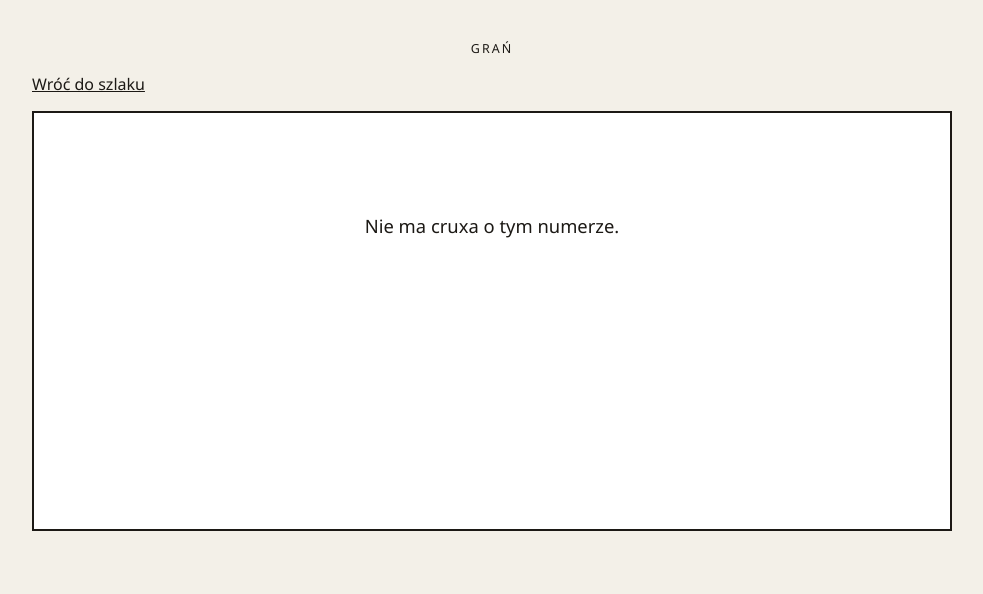
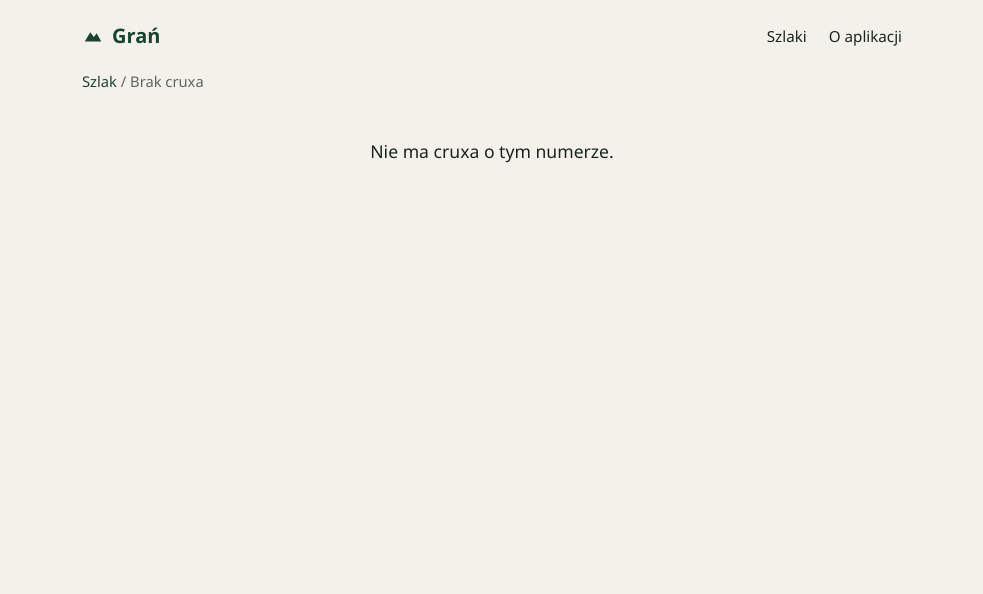
Before and after one commit to AWaligoraa/Gran, a Spring Boot app: page /cruxes/1 in a window 1280 px wide. Shown: the top 594 px of the page, without its empty margins (148-1131 px from the left). Run offline with Spring Boot 4, Linux system fonts and the light colour scheme.

Commit message:
feat: add photo and neighbors on a crux page

```diff
--- /dev/null
+++ b/src/main/resources/static/crux-page.css
@@ -0,0 +1,201 @@
+:root {
+    color: #1a2420;
+    background: #f4f1eb;
+    font-family: "Segoe UI", sans-serif;
+}
+
+* {
+    box-sizing: border-box;
+}
+
+body {
+    margin: 0;
+}
+
+a {
+    color: inherit;
+}
+
+.top {
+    display: flex;
+    align-items: center;
+    justify-content: space-between;
+    gap: 24px;
+    width: min(820px, calc(100% - 40px));
+    margin: 0 auto;
+    padding: 22px 0;
+}
+
+.brand {
+    display: inline-flex;
+    align-items: center;
+    gap: 8px;
+    color: #1b4332;
+    font-weight: 700;
+    font-size: 1.25rem;
+    text-decoration: none;
+}
+
+.brand svg {
+    width: 22px;
+    height: 22px;
+    fill: #1b4332;
+}
+
+.top nav {
+    display: flex;
+    gap: 22px;
+}
+
+.top nav a {
+    text-decoration: none;
+    font-size: 0.95rem;
+}
+
+.top nav a:hover {
+    text-decoration: underline;
+}
+
+main {
+    width: min(820px, calc(100% - 40px));
+    margin: 0 auto;
+    padding-bottom: 64px;
+}
+
+.crumb {
+    margin: 0 0 18px;
+    color: #5c6762;
+    font-size: 0.92rem;
+}
+
+.crumb a {
+    color: #1b4332;
+    text-decoration: none;
+}
+
+.crumb a:hover {
+    text-decoration: underline;
+}
+
+.photo {
+    position: relative;
+    overflow: hidden;
+    height: 280px;
+    border-radius: 18px;
+    background: #d5e0da;
+}
+
+.photo svg {
+    display: block;
+    width: 100%;
+    height: 100%;
+}
+
+.photo p {
+    position: absolute;
+    left: 16px;
+    bottom: 16px;
+    margin: 0;
+    border-radius: 999px;
+    background: rgba(255, 255, 255, 0.92);
+    padding: 8px 12px;
+    font-size: 0.86rem;
+    font-weight: 650;
+}
+
+.eyebrow {
+    margin: 22px 0 0;
+    color: #1b4332;
+    font-size: 0.75rem;
+    font-weight: 700;
+    letter-spacing: 0.08em;
+    text-transform: uppercase;
+}
+
+h1 {
+    margin: 8px 0 0;
+    font-size: clamp(2rem, 4vw, 2.6rem);
+    letter-spacing: -0.03em;
+}
+
+.where,
+.description {
+    color: #4d5a54;
+    line-height: 1.5;
+}
+
+.where {
+    margin: 8px 0 0;
+}
+
+.description {
+    margin: 18px 0 0;
+    font-size: 1.08rem;
+}
+
+.video {
+    position: relative;
+    margin-top: 22px;
+    padding-top: 56.25%;
+    overflow: hidden;
+    border-radius: 18px;
+    background: #1b4332;
+}
+
+.video iframe {
+    position: absolute;
+    inset: 0;
+    width: 100%;
+    height: 100%;
+    border: 0;
+}
+
+.neighbors {
+    display: grid;
+    grid-template-columns: 1fr 1fr;
+    gap: 12px;
+    margin-top: 22px;
+}
+
+.neighbor {
+    display: block;
+    border-radius: 999px;
+    background: #1b4332;
+    color: #fff;
+    padding: 12px 16px;
+    font-weight: 700;
+    text-align: center;
+    text-decoration: none;
+}
+
+.neighbor:hover {
+    background: #143528;
+}
+
+.neighbor.disabled {
+    background: #e4dfd6;
+    color: #8a847c;
+}
+
+.empty {
+    margin: 48px 0;
+    text-align: center;
+    font-size: 1.1rem;
+}
+
+@media (max-width: 640px) {
+    .top,
+    .neighbors {
+        align-items: flex-start;
+        flex-direction: column;
+    }
+
+    .top {
+        display: flex;
+    }
+
+    .neighbors {
+        display: grid;
+        grid-template-columns: 1fr;
+    }
+}
--- a/src/main/resources/static/crux.html
+++ b/src/main/resources/static/crux.html
@@ -4,18 +4,29 @@
     <meta charset="UTF-8">
     <meta name="viewport" content="width=device-width, initial-scale=1">
     <title>Crux</title>
-    <link rel="stylesheet" href="/style.css">
+    <link rel="stylesheet" href="/crux-page.css">
 </head>
 <body>
-<main class="page">
-    <p class="mark"><a href="/">Grań</a></p>
-    <p class="back"><a id="back" href="/trails">Wróć do szlaku</a></p>
-    <article id="card" class="card">
+<header class="top">
+    <a class="brand" href="/">
+        <svg viewBox="0 0 24 24" aria-hidden="true"><path d="M3 18 L9 8 L13 13 L16 9 L21 18 Z"/></svg>
+        Grań
+    </a>
+    <nav>
+        <a href="/trails">Szlaki</a>
+        <a href="/#warstwy">O aplikacji</a>
+    </nav>
+</header>
+<main>
+    <p class="crumb"><a id="back" href="/trails">Szlak</a> / <span id="crumb-name">…</span></p>
+    <article id="card">
         <p class="empty">Wczytywanie cruxa…</p>
     </article>
 </main>
 <script>
     const card = document.querySelector("#card");
+    const crumbName = document.querySelector("#crumb-name");
+    const back = document.querySelector("#back");
     const cruxId = location.pathname.split("/").filter(Boolean).pop();
 
     fetch("/api/cruxes/" + cruxId)
@@ -25,23 +36,69 @@
             }
             return response.json();
         })
-        .then(showCrux)
+        .then(function (crux) {
+            return fetch("/api/trails/" + crux.trail.id)
+                .then(function (response) {
+                    return response.ok ? response.json() : { cruxes: [] };
+                })
+                .then(function (trail) {
+                    showCrux(crux, trail.cruxes || []);
+                });
+        })
         .catch(showMissing);
 
-    function showCrux(crux) {
+    function showCrux(crux, cruxes) {
         document.title = crux.name;
-        document.querySelector("#back").href = "/trails/" + crux.trail.id;
+        crumbName.textContent = crux.name;
+        back.href = "/trails/" + crux.trail.id;
+        back.textContent = crux.trail.name;
+        const neighbors = findNeighbors(cruxes, crux.id);
         card.innerHTML = `
-            <h2>${escapeHtml(crux.name)}</h2>
-            <p class="position">Odcinek ${crux.position} na szlaku ${escapeHtml(crux.trail.name)}</p>
+            <div class="photo" aria-hidden="true">
+                <svg viewBox="0 0 640 280" preserveAspectRatio="xMidYMax slice">
+                    <rect width="640" height="280" fill="#d5e0da"/>
+                    <path d="M0 190 L120 90 L200 140 L300 50 L410 130 L500 80 L640 150 L640 280 L0 280 Z" fill="#315246"/>
+                    <path d="M0 230 L160 170 L280 210 L420 160 L540 200 L640 170 L640 280 L0 280 Z" fill="#1d332b"/>
+                </svg>
+                <p>Zdjęcie odcinka</p>
+            </div>
+            <p class="eyebrow">Odcinek ${crux.position}</p>
+            <h1>${escapeHtml(crux.name)}</h1>
+            <p class="where">Na szlaku ${escapeHtml(crux.trail.name)}</p>
+            <p class="description">${escapeHtml(crux.description)}</p>
             ${videoHtml(crux.youtubeId)}
-            <hr>
-            <p class="description">${escapeHtml(crux.description)}</p>
+            <div class="neighbors">
+                ${neighborLink(neighbors.previous, "Poprzedni crux", true)}
+                ${neighborLink(neighbors.next, "Następny crux", false)}
+            </div>
         `;
+    }
+
+    function findNeighbors(cruxes, id) {
+        const sorted = cruxes.slice().sort(function (a, b) {
+            return a.position - b.position;
+        });
+        const index = sorted.findIndex(function (crux) {
+            return String(crux.id) === String(id);
+        });
+        return {
+            previous: index > 0 ? sorted[index - 1] : null,
+            next: index >= 0 && index < sorted.length - 1 ? sorted[index + 1] : null
+        };
+    }
+
+    function neighborLink(crux, label, previous) {
+        const arrow = previous ? "← " : "";
+        const arrowAfter = previous ? "" : " →";
+        if (!crux) {
+            return `<span class="neighbor disabled">${arrow}${label}${arrowAfter}</span>`;
+        }
+        return `<a class="neighbor" href="/cruxes/${crux.id}">${arrow}${label}${arrowAfter}</a>`;
     }
 
     function showMissing() {
         document.title = "Nie ma takiego cruxa";
+        crumbName.textContent = "Brak cruxa";
         card.innerHTML = '<p class="empty">Nie ma cruxa o tym numerze.</p>';
     }
 
```
